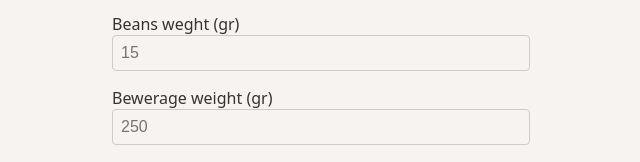
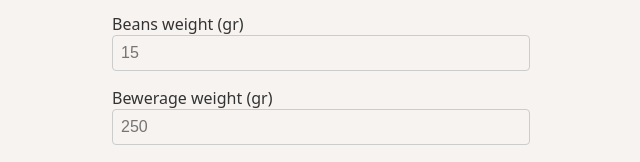
Before and after one commit to suzzgoose/simple-ey-calc-pwa, a plain HTML site: page index.html in a window 1280 px wide. Shown: the part 181-343 px from the top of the page, 328-968 px from the left. Drawn offline with Linux system fonts and the light colour scheme.

Commit message:
Update index.html
typo

```diff
--- a/index.html
+++ b/index.html
@@ -118,7 +118,7 @@
   <label>TDS (%)</label>
   <input type="number" id="tds" step="0.01" placeholder="1.35">
 
-  <label>Beans weght (gr)</label>
+  <label>Beans weight (gr)</label>
   <input type="number" id="coffee" step="0.1" placeholder="15">
 
   <label>Bewerage weight (gr)</label>
```
